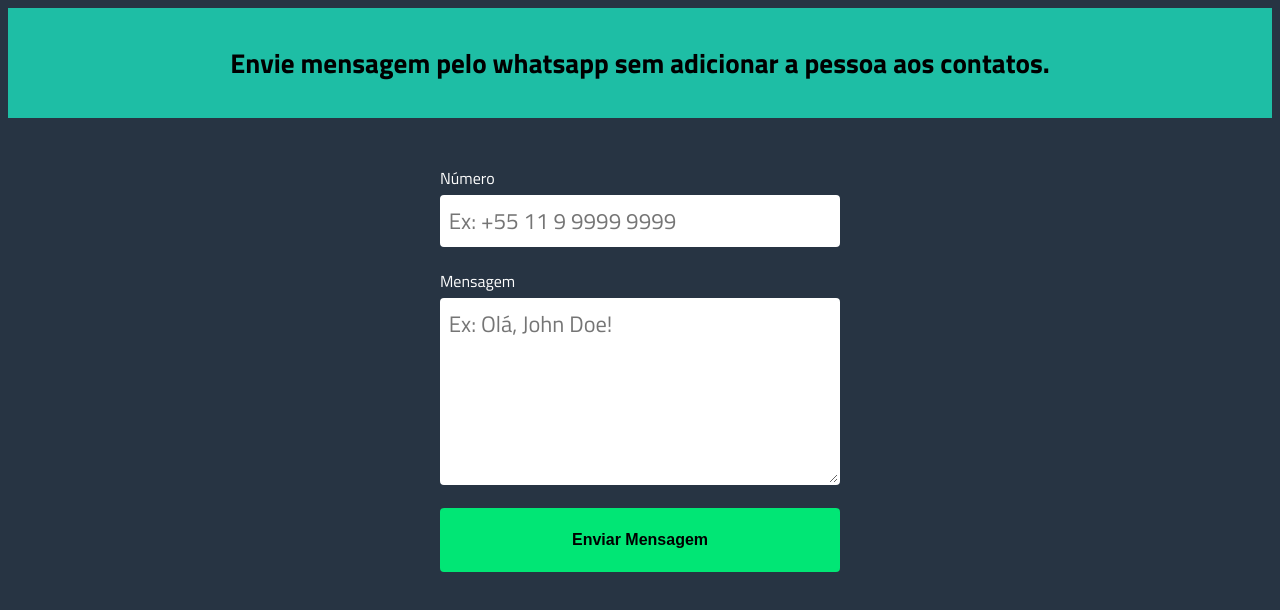
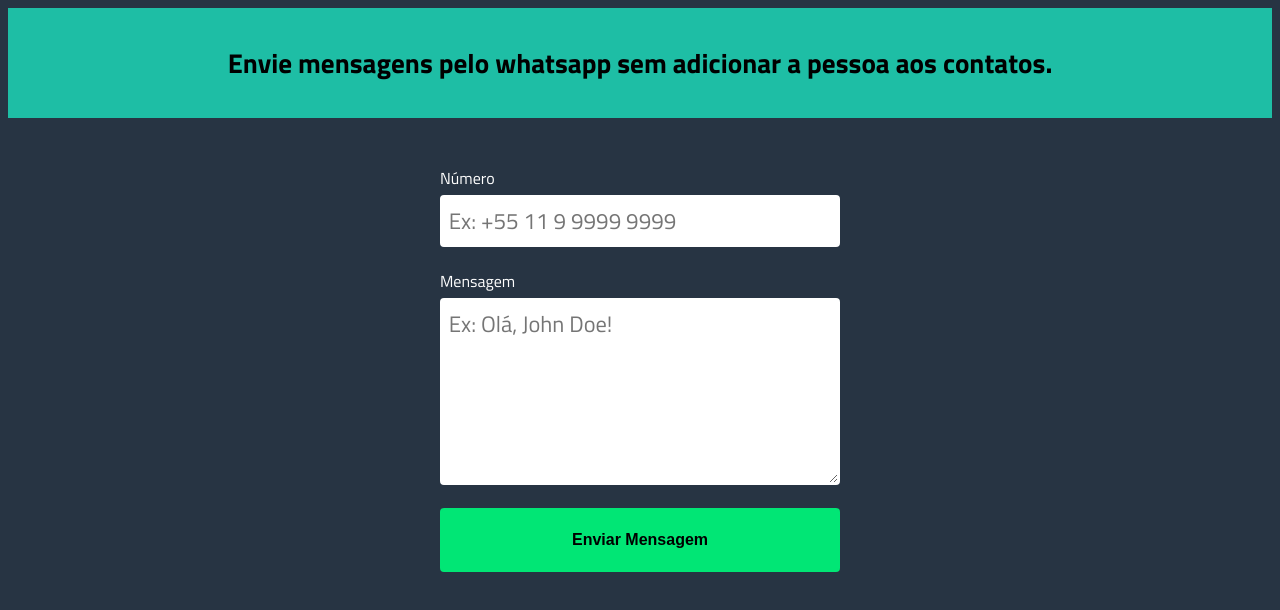
Before and after one commit to rogeralbinoi/whatsapp-without-adding, a plain HTML site: page index.html in a window 1280 px wide. Drawn offline with Linux system fonts and the light colour scheme.

Commit message:
Update index.html

```diff
--- a/index.html
+++ b/index.html
@@ -8,7 +8,7 @@
   <title>Envie mensagem pelo whatsapp sem adicionar a pessoa aos contatos</title>
 </head>
 <header>
-  <h1>Envie mensagem pelo whatsapp sem adicionar a pessoa aos contatos.</h1>
+  <h1>Envie mensagens pelo whatsapp sem adicionar a pessoa aos contatos.</h1>
 </header>
 <form id="sendForm">
 <label>Número</label>
```
